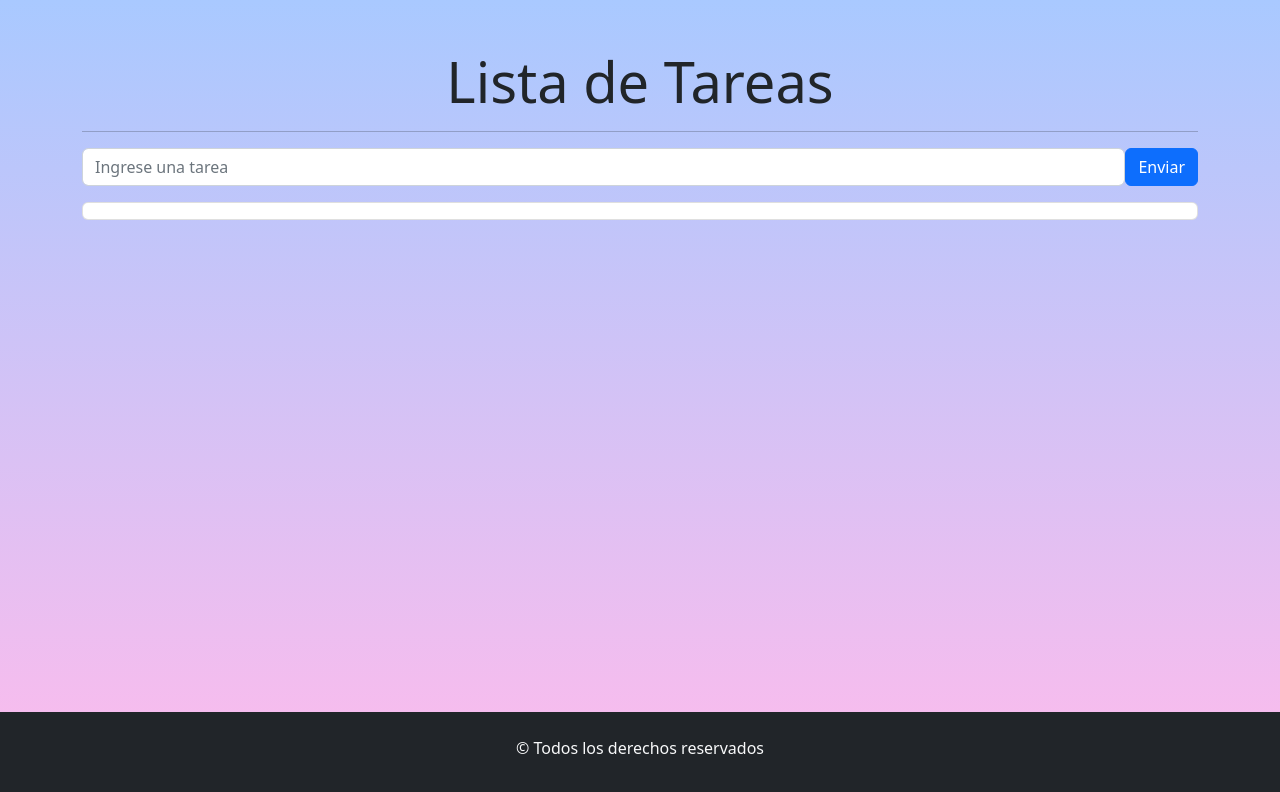
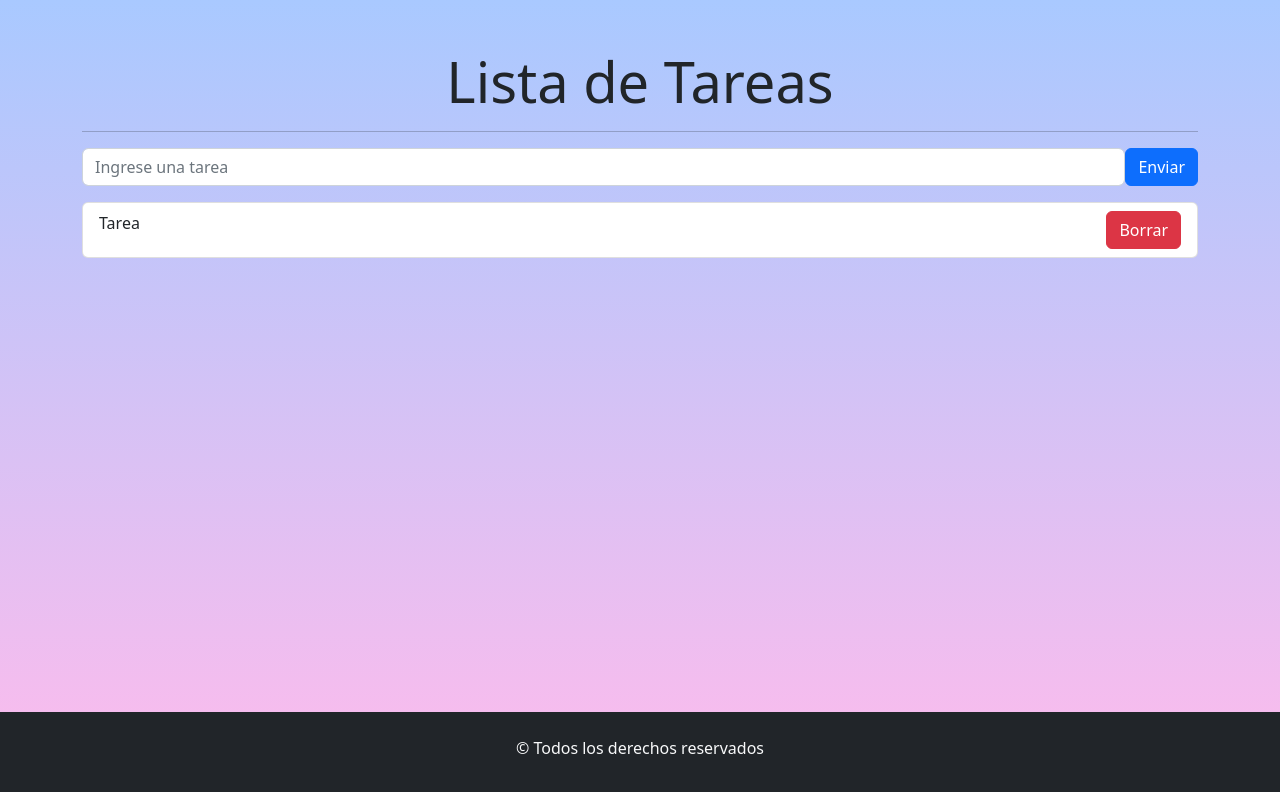
Before and after one commit to anasoledad/backend-ListaTareas, a React (Vite) app: page / in a window 1280 px wide. Shown: the top 792 px of the page. Built offline with nearby package versions, Linux system fonts and the light colour scheme.

Commit message:
Se agregó un botón al item de la lista

```diff
--- a/src/components/ItemTarea.jsx
+++ b/src/components/ItemTarea.jsx
@@ -1,8 +1,11 @@
-import { ListGroup } from "react-bootstrap";
+import { Button, ListGroup } from "react-bootstrap";
 
 const ItemTarea = () => {
     return (
-        <ListGroup.Item></ListGroup.Item>
+        <ListGroup.Item className="d-flex justify-content-between">
+            Tarea
+            <Button variant="danger">Borrar</Button>
+        </ListGroup.Item>
     );
 };
 
```
